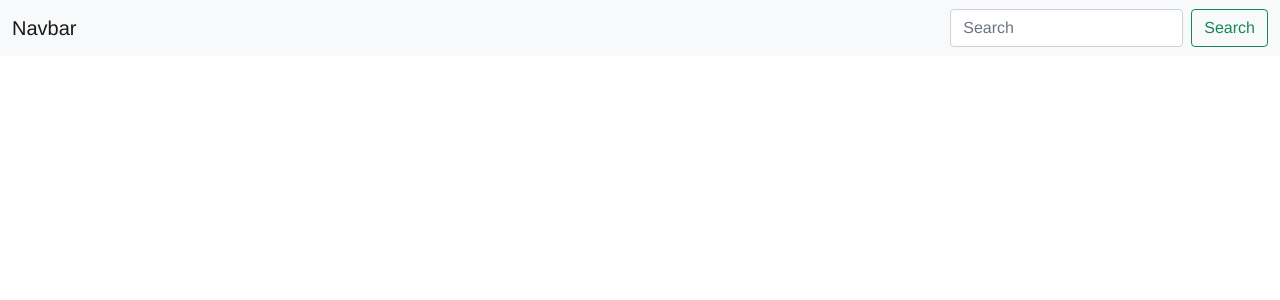
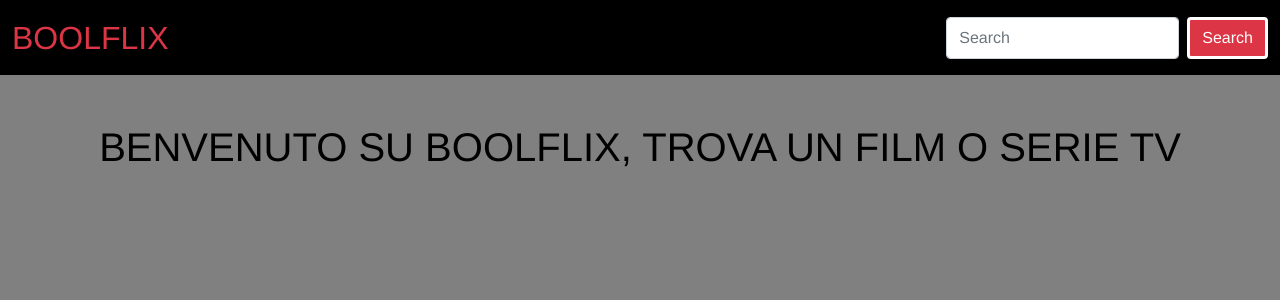
Before and after one commit to Vitto2623/vue-boolflix, a Vue app: page / in a window 1280 px wide. Shown: the top 300 px of the page. Built offline with nearby package versions, Linux system fonts and the light colour scheme.

Commit message:
implemento funzione di hover milestone 4

```diff
--- a/src/App.vue
+++ b/src/App.vue
@@ -53,5 +53,7 @@ export default {
 @import '~bootstrap/scss/bootstrap';
 #app {
   font-family: Avenir, Helvetica, Arial, sans-serif;
+  background-color: grey;
+  height: 1000px;
 }
 </style>
--- a/src/components/Film.vue
+++ b/src/components/Film.vue
@@ -5,12 +5,10 @@
             <h1>{{film.title}}</h1>
             <h2>{{film.original_title}}</h2>
             <Lang-flag  :iso ="film.original_language" />
-            <h3>{{film.vote_average}}</h3>
         </div>
         <div class="my-card m-5">
             <h1>{{film.original_name}}</h1>
-            <h3>{{film.original_language}}</h3>
-            <span v-for="(x, index) in star(film.vote_average)" :key="index">*</span>
+            <span v-for="(x, index) in star(film.vote_average)" :key="index"><font-awesome-icon icon="fa-solid fa-star" /></span>
         </div>
     </div>
 </template>
@@ -37,4 +35,5 @@ export default {
 </script>
 
 <style lang="scss" scoped>
+
 </style>
--- a/src/components/FilmList.vue
+++ b/src/components/FilmList.vue
@@ -1,13 +1,14 @@
 <template>
-  <div>
+  <div class="my-container">
     <div class="container-fluid p-5">
-      <div class="row">
-        <div v-for="(element, index) in movies" :key="index" class="col-2 p-5 m-5">
-          <Film :film="element"/>
+      <h1 class="text-center text-black">BENVENUTO SU BOOLFLIX, TROVA UN FILM O SERIE TV</h1>
+      <div class="row justify-content-center">
+        <div v-for="(element, index) in movies" :key="index" class="col-3  m-5">
+          <Film :film="element" class="img"/>
         </div>
       </div>
       <div class="row">
-        <div v-for="(element, index) in seriesTv" :key="index" class="col-2 p-5 m-5">
+        <div v-for="(element, index) in seriesTv" :key="index" class="col-3 p-5 m-5">
           <Film :film="element"/>
         </div>
       </div>
@@ -29,6 +30,11 @@ export default {
 }
 </script>
 
-<style>
-
+<style scoped>
+.my-container{
+  background-color: grey;
+}
+.img{
+  width: 100%;
+}
 </style>
--- a/src/components/Header.vue
+++ b/src/components/Header.vue
@@ -1,11 +1,11 @@
 <template>
   <div>
-    <nav class="navbar navbar-light bg-light">
+    <nav class="navbar navbar-light bg-black my-navbar">
         <div class="container-fluid">
-            <a class="navbar-brand">Navbar</a>
+            <a class="navbar-brand text-danger fs-2">BOOLFLIX</a>
             <div class="d-flex">
                 <input class="form-control me-2" type="search" placeholder="Search" aria-label="Search" v-model="searchInput" @keyup.enter="$emit('searchChar', searchInput)">
-                <button class="btn btn-outline-success" type="submit" @click="$emit('searchChar', searchInput)">Search</button>
+                <button class="btn btn-outline-success bg-danger text-white border-3  border-white" type="submit" @click="$emit('searchChar', searchInput)">Search</button>
             </div>
         </div>
     </nav>
@@ -23,6 +23,8 @@ export default {
 }
 </script>
 
-<style>
-
+<style lang="scss" scoped>
+.my-navbar{
+    height: 75px;
+}
 </style>
--- a/src/main.js
+++ b/src/main.js
@@ -1,4 +1,18 @@
 import Vue from 'vue'
+/* import the fontawesome core */
+import { library } from '@fortawesome/fontawesome-svg-core'
+
+/* import specific icons */
+import { faStar } from '@fortawesome/free-solid-svg-icons'
+
+/* import font awesome icon component */
+import { FontAwesomeIcon } from '@fortawesome/vue-fontawesome'
+
+/* add icons to the library */
+library.add(faStar)
+
+/* add font awesome icon component */
+Vue.component('font-awesome-icon', FontAwesomeIcon)
 import App from './App.vue'
 Vue.config.productionTip = false
 
```
